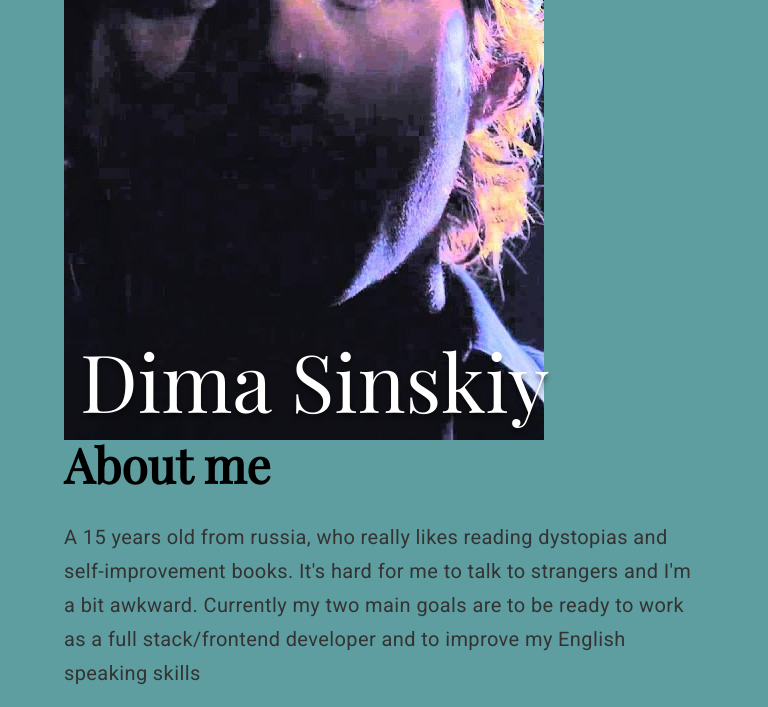
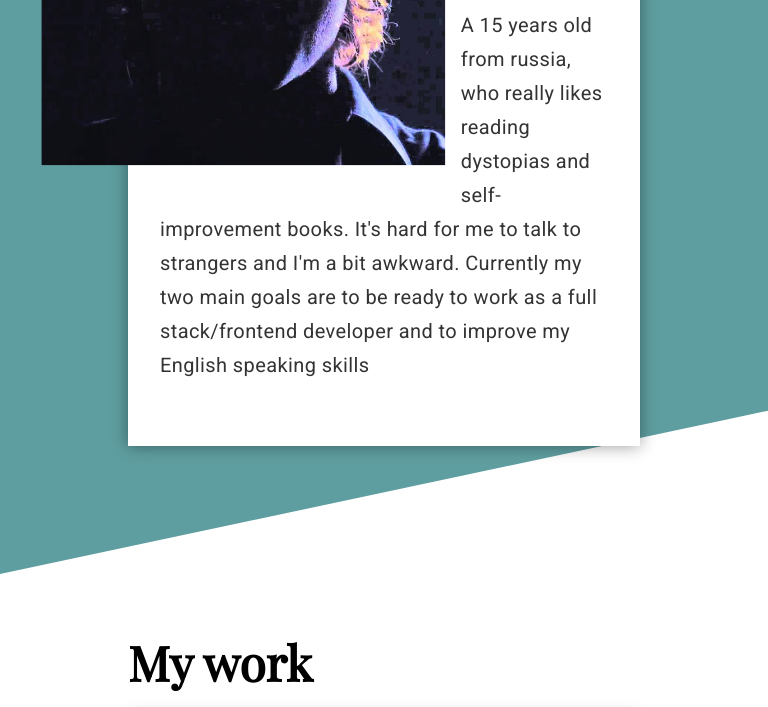
Before and after one commit to sinskiy/odin-homepage, a website: page index.html in a window 768 px wide. Shown: the part 344-1051 px from the top of the page. Drawn offline with nearby package versions, Linux system fonts and the light colour scheme; grey boxes are pictures that could not be loaded.

Commit message:
feat: add responsiveness (3)

```diff
--- a/index.html
+++ b/index.html
@@ -23,11 +23,11 @@
           <figure class="picture-with-caption">
             <picture>
               <source
-                media="(max-width: 999px)"
+                media="(max-width: 450px)"
                 srcset="images/dima-sinskiy-480w.jpg"
               />
               <source
-                media="(min-width: 1000px)"
+                media="(min-width: 500px)"
                 srcset="images/dima-sinskiy-720w.jpg"
               />
               <img src="images/dima-sinskiy-720w.jpg" alt="Dima Sinskiy" />
--- a/style.css
+++ b/style.css
@@ -3,7 +3,7 @@
   --headings: black;
   --text: #333333;
   --text--inverse: white;
-  --shadow: rgb(0 0 0 / 0.5);
+  --shadow: rgb(0 0 0 / 0.4);
 }
 
 body {
@@ -67,6 +67,7 @@ section h2 {
 .about-section {
   position: relative;
   overflow: hidden;
+  padding-top: 10rem;
 }
 
 .about-section::before {
@@ -87,6 +88,7 @@ section h2 {
 .picture-with-caption {
   position: relative;
   width: fit-content;
+  max-width: 24rem;
 }
 
 .picture-with-caption figcaption {
@@ -95,7 +97,7 @@ section h2 {
   width: 100%;
   left: 1rem;
   font-family: "Playfair Display", serif;
-  font-size: 5rem;
+  font-size: 4rem;
   color: white;
   text-shadow: 0px 4px 5px var(--shadow);
 }
@@ -106,6 +108,10 @@ section h2 {
   gap: 2rem;
   color: var(--text);
   font-size: 1.25rem;
+}
+
+.about-container h2 {
+  margin-bottom: 2rem;
 }
 
 .work-section h2 {
@@ -188,21 +194,59 @@ section h2 {
   max-width: 100%;
 }
 
-@media (min-width: 1251px) {
+@media (min-width: 1500px) {
+  section {
+    padding: 4rem 26rem;
+  }
+}
+@media (min-width: 1000px) {
   .about-container .social {
     align-self: end;
   }
 }
-@media (max-width: 1250px) {
+@media (min-width: 500px) {
+  .social.social-small {
+    display: none;
+  }
+  .about-wrapper {
+    background-color: white;
+    padding: 4rem 2rem;
+    box-shadow: 0px 0px 16px var(--shadow);
+    width: 100%;
+  }
+  .about-wrapper .picture-with-caption {
+    float: left;
+    width: 60%;
+    min-width: 15rem;
+    margin: 1rem;
+    transform-origin: 100% 100%;
+    transform: scale(1.5);
+  }
+  .about-container {
+    display: block;
+  }
+}
+@media (max-width: 999px) and (min-width: 500px) {
+  .picture-with-caption figcaption {
+    top: 0;
+    width: max-content;
+    left: 20%;
+    font-size: 3rem;
+  }
+}
+@media (max-width: 999px) {
   section {
-    padding: 4rem;
+    padding: 4rem 8rem;
+  }
+  .about-container h2 {
+    text-align: center;
   }
   .work-container {
     gap: 2rem;
     margin-bottom: 10rem;
   }
 }
-@media (max-width: 500px) {
+@media (max-width: 499px) {
   section {
     padding: 1rem;
   }
```
Also changed, not shown: 1 other file.
